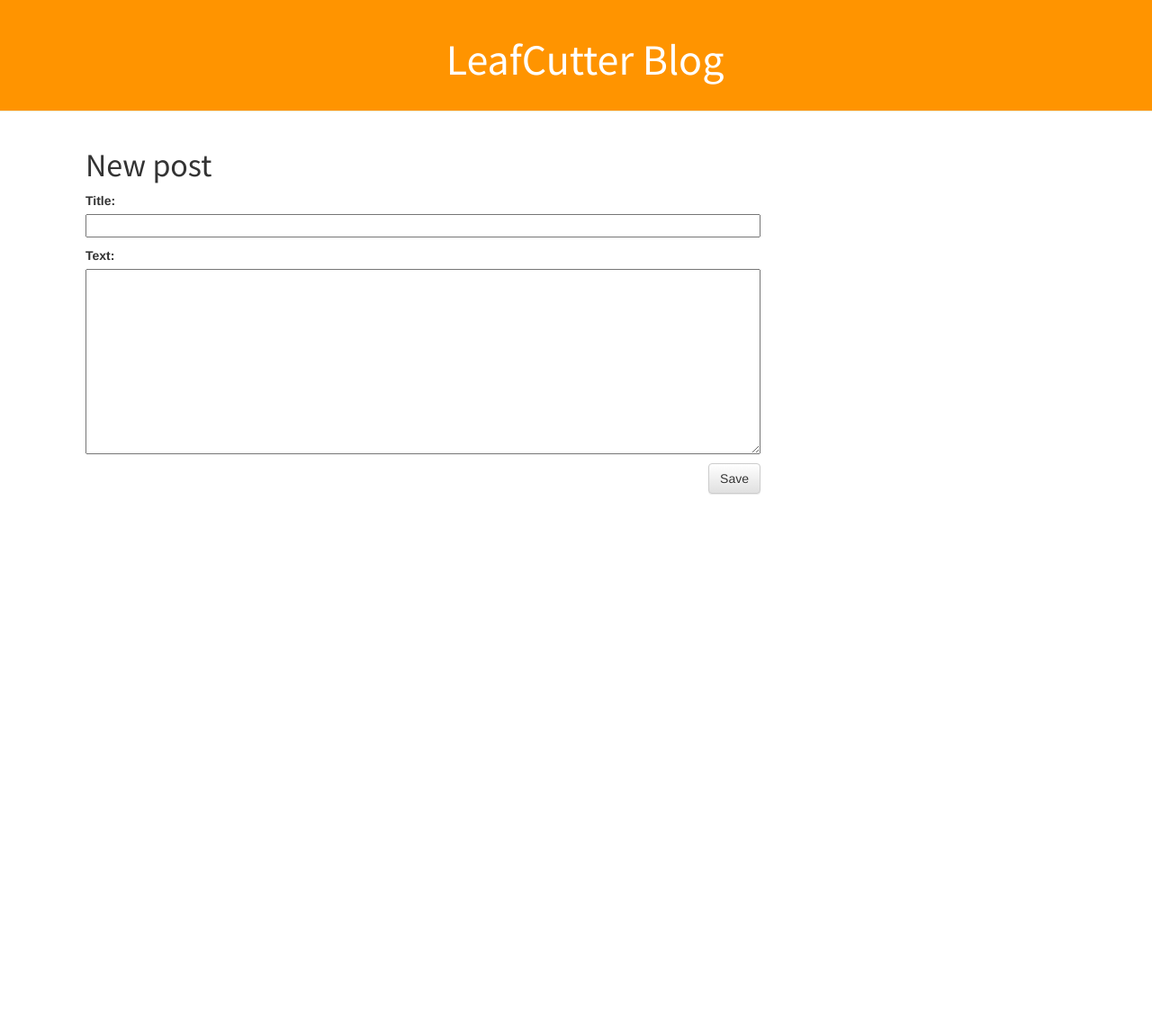
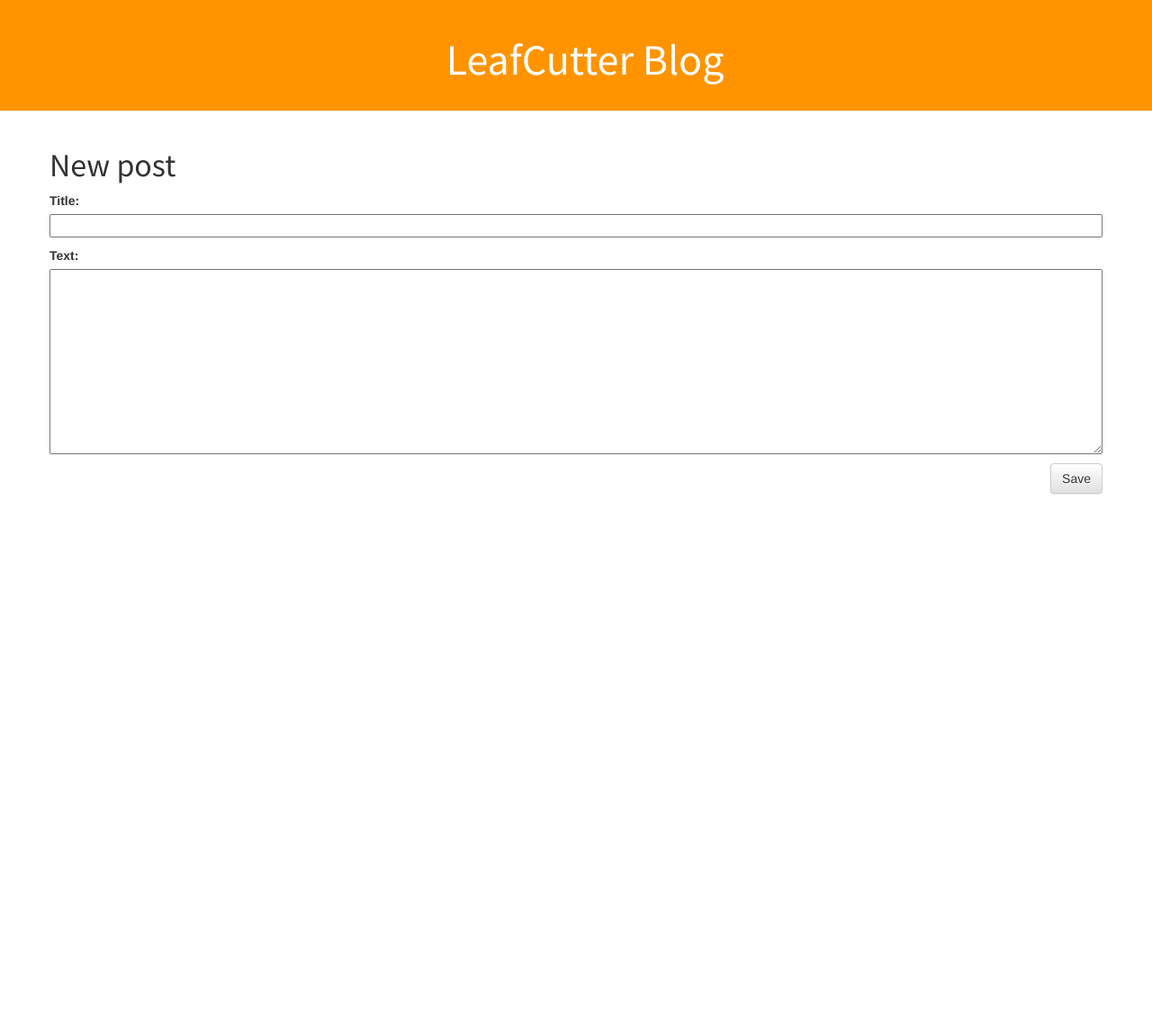
Before and after one commit to kpi-web-guild/django-girls-blog-l1storez, a Django app: page /post/new/ in a window 1280 px wide. Shown: the whole page at 90% size. Before the commit the page ends 550 px from the top, so only its background shows below. Run offline with Django 3.2, Linux system fonts and the light colour scheme; some libraries are stand-ins or nearby versions.

Commit message:
fix container

```diff
--- a/djangogirls/blog/static/css/blog.css
+++ b/djangogirls/blog/static/css/blog.css
@@ -49,4 +49,7 @@ h1, h2, h3, h4 {
 }
 
 .container {
+    max-width: 1170px;
+    margin: auto;
+    height: 1000px;
 }
--- a/djangogirls/blog/templates/blog/base.html
+++ b/djangogirls/blog/templates/blog/base.html
@@ -17,9 +17,9 @@
             {% endif %}
             <h1><a href="/">LeafCutter Blog</a></h1>
     </div>
-    <div class="content container">
+    <div class="container">
         <div class="row">
-                <div class="col-md-8">
+                <div class="col-xl-8">
                 {% block content %}
                 {% endblock %}
                 </div>
```
